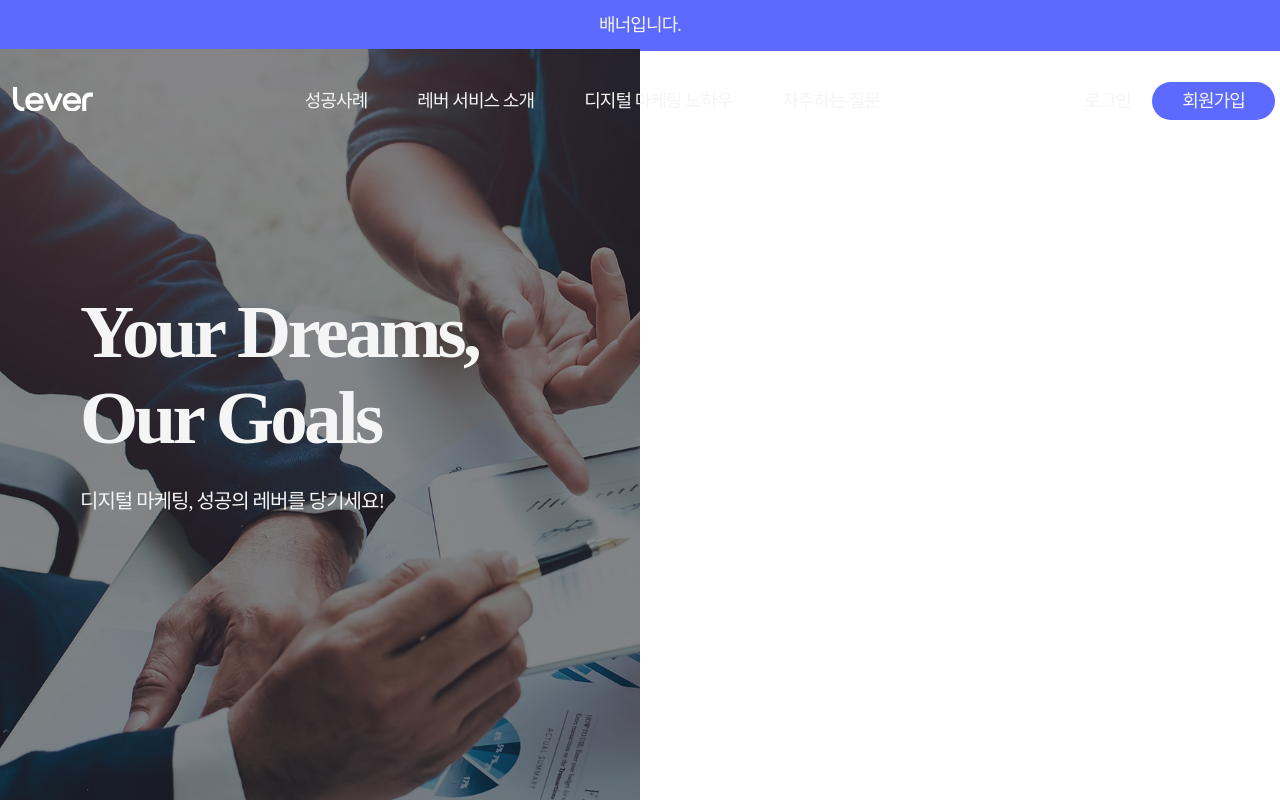
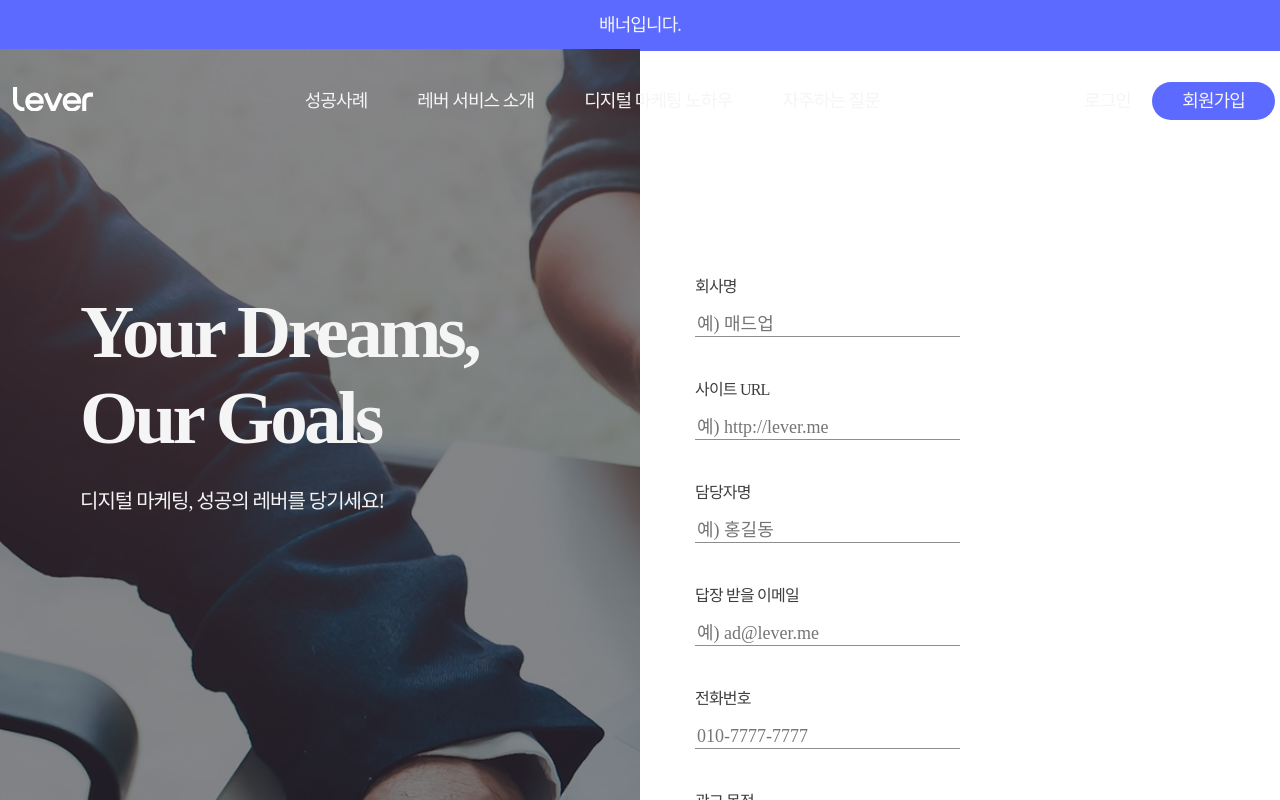
Before and after one commit to gorillaKim/react-landing-boilerplate, a Next.js app: page /index02 in a window 1280 px wide. Shown: the top 800 px of the page. Built offline with nearby package versions, Linux system fonts and the light colour scheme; a web font is replaced by a local one.

Commit message:
feat: 모달 적용

```diff
--- a/src/containers/MainArticle/ContactFormContainer.tsx
+++ b/src/containers/MainArticle/ContactFormContainer.tsx
@@ -1,13 +1,88 @@
-import React, {ChangeEventHandler, FC, ReactElement, useState} from 'react'
+import React, {ChangeEventHandler, FC, useState} from 'react'
+import ContactForm from "../../components/MainArticle/ContactForm";
+import {IinitInputs} from "../../types/mainArticle";
+
+const initInputs: IinitInputs = {
+  contactCompany: undefined,
+  contactUrl: undefined,
+  contactName: undefined,
+  contactEmail: undefined,
+  contactMobile: undefined,
+  adPurpose: "purpose1",
+  contactContent: undefined,
+  contactTerm: undefined,
+}
 
 interface IContactFormContainer {
 
 }
 const ContactFormContainer: FC<IContactFormContainer> = () => {
+  const [inputs, setInputs] = useState(initInputs)
+  const [modal, setModal] = useState(false)
+
+  const {
+    contactCompany,
+    contactUrl,
+    contactName,
+    contactEmail,
+    contactMobile,
+    adPurpose,
+    contactTerm,
+  } = inputs
+  const onChangeInput:ChangeEventHandler = (event:React.ChangeEvent) => {
+    const {target}: any = event
+    setInputs({
+      ...inputs,
+      [target.id]: target.value
+    })
+  }
+  const onChangeRadio:ChangeEventHandler = (event:React.ChangeEvent) => {
+    const {target}: any = event
+    setInputs({
+      ...inputs,
+      [target.name]: target.value
+    })
+  }
+  const onChangeChecked:ChangeEventHandler = (event:React.ChangeEvent) => {
+    const {target}: any = event
+    setInputs({
+      ...inputs,
+      [target.id]: target.checked
+    })
+  }
+  const onClickTermConfirm = () => {
+    setInputs({
+      ...inputs,
+      contactTerm: true,
+    })
+    setModal(false)
+  }
+  const onClickModal = () => setModal(!modal)
+
+  const onClickSubmit = () => {
+
+  }
+
+  const submitDisabled = !(
+    contactCompany &&
+    contactUrl &&
+    contactName &&
+    contactEmail &&
+    contactMobile &&
+    adPurpose &&
+    contactTerm
+  )
   return (
-    <div>
-
-    </div>
+    <ContactForm
+      inputs={inputs}
+      modal={modal}
+      onClickModal={onClickModal}
+      onClickTermConfirm={onClickTermConfirm}
+      onChangeInput={onChangeInput}
+      onChangeRadio={onChangeRadio}
+      onChangeChecked={onChangeChecked}
+      submitDisabled={submitDisabled}
+    />
   )
 }
 
```
